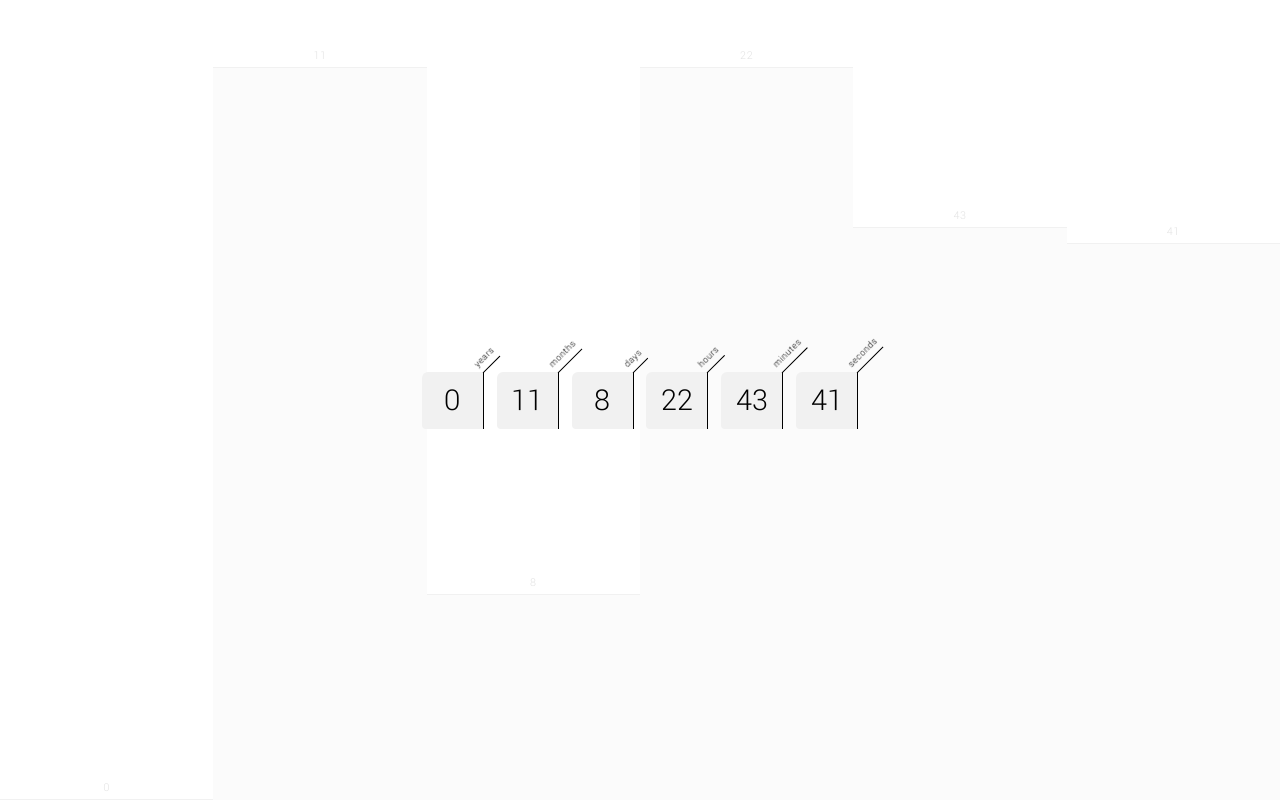
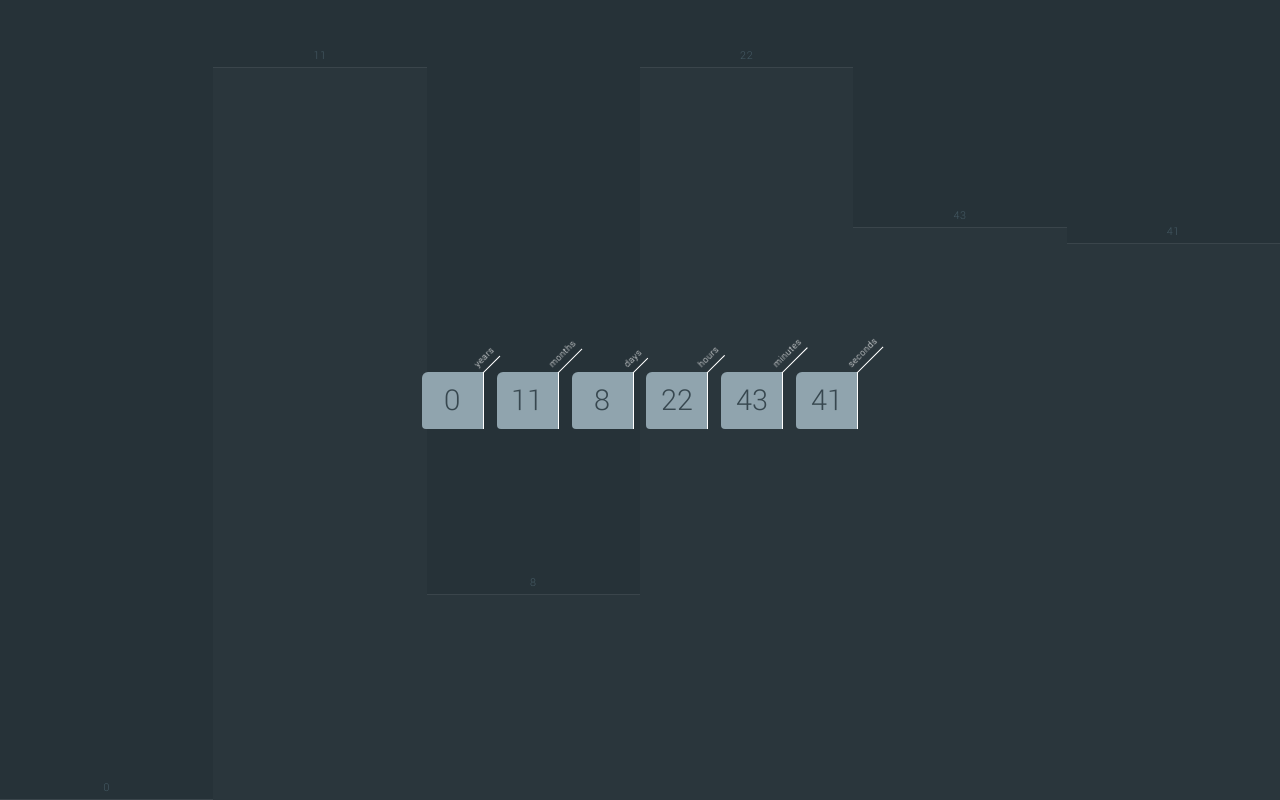
Before and after one commit to seanhay/iedeathclock, a browser extension: page countdown.html in a window 1280 px wide. Drawn offline with Linux system fonts and the light colour scheme.

Commit message:
Make dark

```diff
--- a/countdown.html
+++ b/countdown.html
@@ -30,6 +30,7 @@
 				display: flex;
 				align-items: center;
 				justify-content: center;
+				background-color:#263238;
 			}
 
 			#bg {
@@ -46,10 +47,10 @@
 				display: block;
 				min-height: 1px;
 				height: calc((var(--timeVal) / var(--totalVal)) * 100%);
-				background: #fbfbfb;
+				background: rgba(255,255,255,0.02);
 				width: calc(100% / 6);
 				transition: height 0.65s;
-				border-top: 1px solid #f1f1f1;
+				border-top: 1px solid rgba(255,255,255,0.075);
 				position: relative;
 			}
 
@@ -61,7 +62,7 @@
 				text-align: center;
 				top: -20px;
 				font-size: 1.2rem;
-				color: #e2e2e2;
+				color: #455A64;
 				letter-spacing:0.05em;
 			}
 
@@ -69,20 +70,21 @@
 				font-size: 3.2rem;
 				border-radius: 10px;
 				padding: 12px;
-				background-color: #fff;
+				/* background-color: #fff; */
 			}
 
 			#counter span {
 				padding: 8px 10px;
 				border-top-left-radius: 6px;
 				border-bottom-left-radius: 4px;
-				background-color: #f1f1f1;
+				background-color: #90A4AE;
 				margin-right: 5px;
 				position: relative;
-				border-right: 1px solid #000;
+				border-right: 1px solid #FFF;
 				display: inline-block;
 				text-align: center;
 				min-width: 62px;
+				color:#37474F;
 			}
 
 			#counter span:after {
@@ -94,9 +96,10 @@
 				left: calc(100%);
 				transform: rotate3d(0, 0, 1, -45deg) translateY(0.5px);
 				transform-origin: 0 100%;
-				border-bottom: 1px solid #000;
+				border-bottom: 1px solid #FFF;
 				padding-bottom: 3px;
 				letter-spacing: 0.05em;
+				color:#FFF;
 			}
 
 			#counter span:last-child {
```
